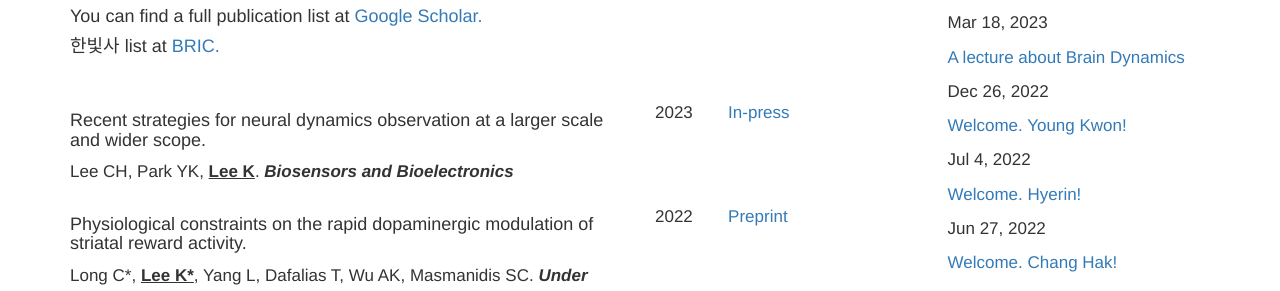
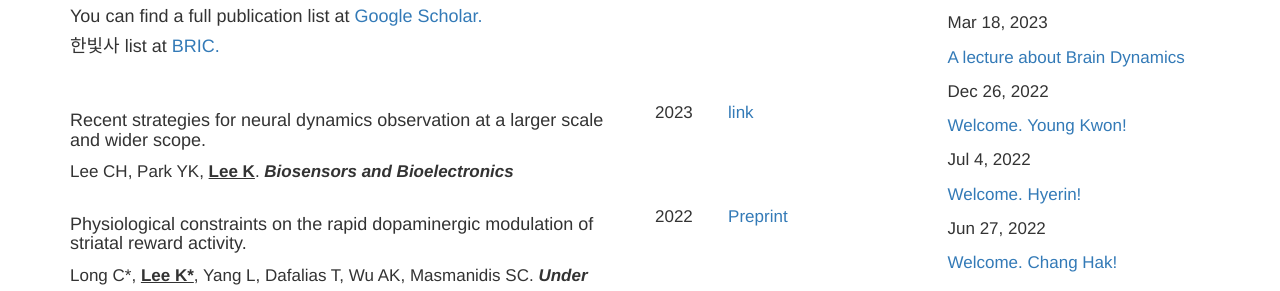
Before and after one commit to kleelab/kleelab.github.io, a Jekyll site: the page built from publications.html, in a window 1280 px wide and 900 px high. Shown: the part 149-440 px from the top of the window. Built offline with Jekyll 4.4.1, drawn with Linux system fonts in a browser that asks for light colours; nearby versions of some CDN libraries; a style sheet for code colours, icons or effects is not loaded.

Commit message:
Update publications.yml

```diff
--- a/_data/publications.yml
+++ b/_data/publications.yml
@@ -7,8 +7,8 @@
   image:
   year: 2023
   repo:
-    name: In-press
-    url: https://www.sciencedirect.com/science/article/pii/S0956566323005808
+    name: link
+    url: https://www.sciencedirect.com/science/article/pii/S0956566323005808?via%3Dihub
 
 
 - title: >
```
